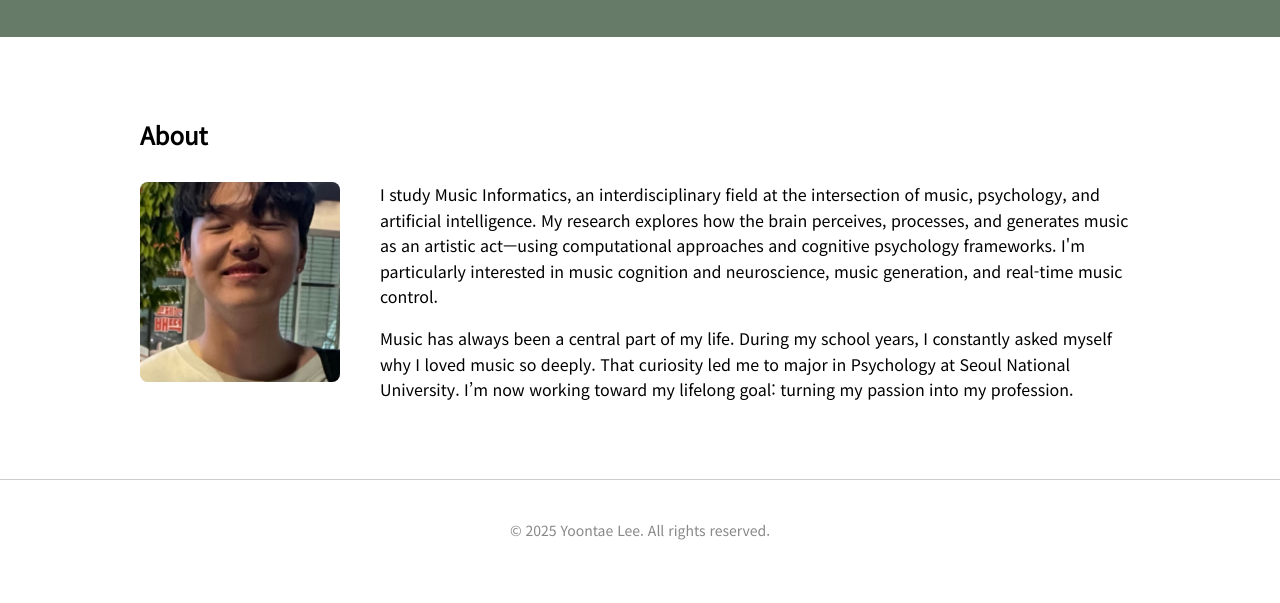
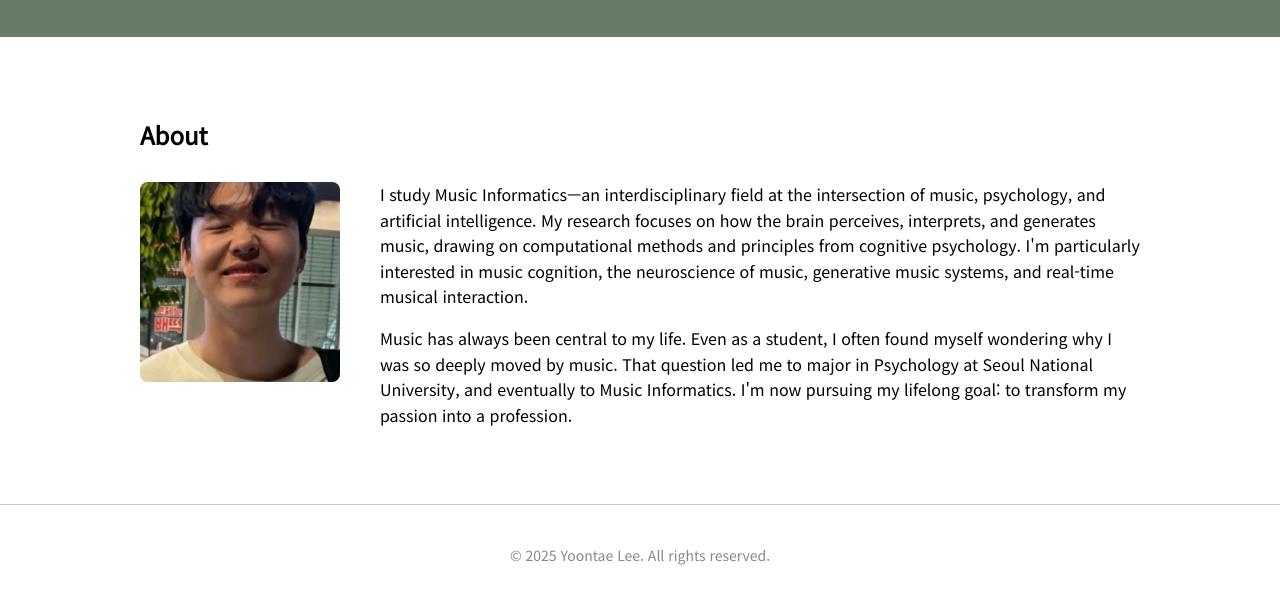
Before and after one commit to musickingLee/yoontae-homepage, a plain HTML site: page index.html in a window 1280 px wide. Shown: the part 213-816 px from the top of the page. Drawn offline with Linux system fonts and the light colour scheme.

Commit message:
Update index.html

```diff
--- a/index.html
+++ b/index.html
@@ -163,8 +163,8 @@
     <div class="section-content">
       <img class="profile-img" src="profileImage.jpg" alt="Profile Image">
       <div class="text-content">
-        <p>I study Music Informatics, an interdisciplinary field at the intersection of music, psychology, and artificial intelligence. My research explores how the brain perceives, processes, and generates music as an artistic act—using computational approaches and cognitive psychology frameworks. I'm particularly interested in music cognition and neuroscience, music generation, and real-time music control.</p>
-        <p>Music has always been a central part of my life. During my school years, I constantly asked myself why I loved music so deeply. That curiosity led me to major in Psychology at Seoul National University. I’m now working toward my lifelong goal: turning my passion into my profession.</p>
+        <p>I study Music Informatics—an interdisciplinary field at the intersection of music, psychology, and artificial intelligence. My research focuses on how the brain perceives, interprets, and generates music, drawing on computational methods and principles from cognitive psychology. I'm particularly interested in music cognition, the neuroscience of music, generative music systems, and real-time musical interaction.</p>
+        <p>Music has always been central to my life. Even as a student, I often found myself wondering why I was so deeply moved by music. That question led me to major in Psychology at Seoul National University, and eventually to Music Informatics. I'm now pursuing my lifelong goal: to transform my passion into a profession.</p>
       </div>
     </div>
   </section>
```
